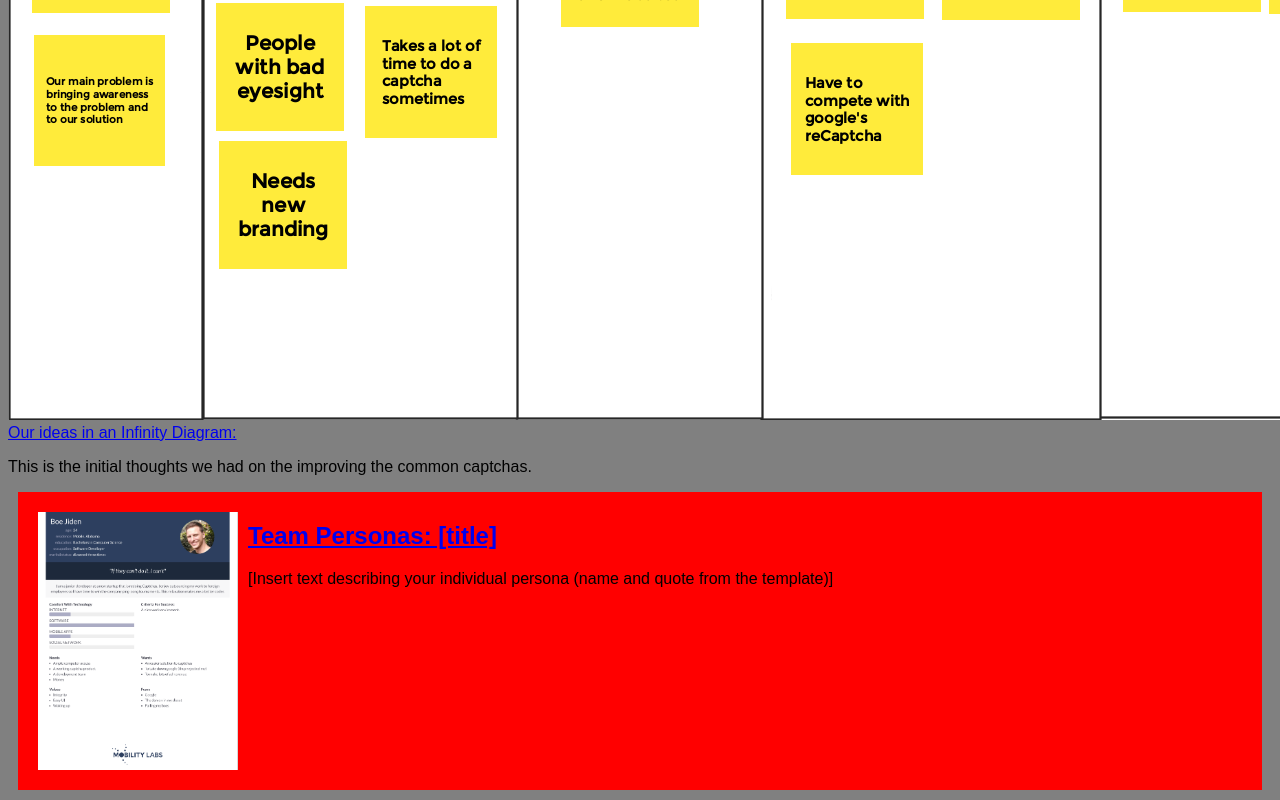
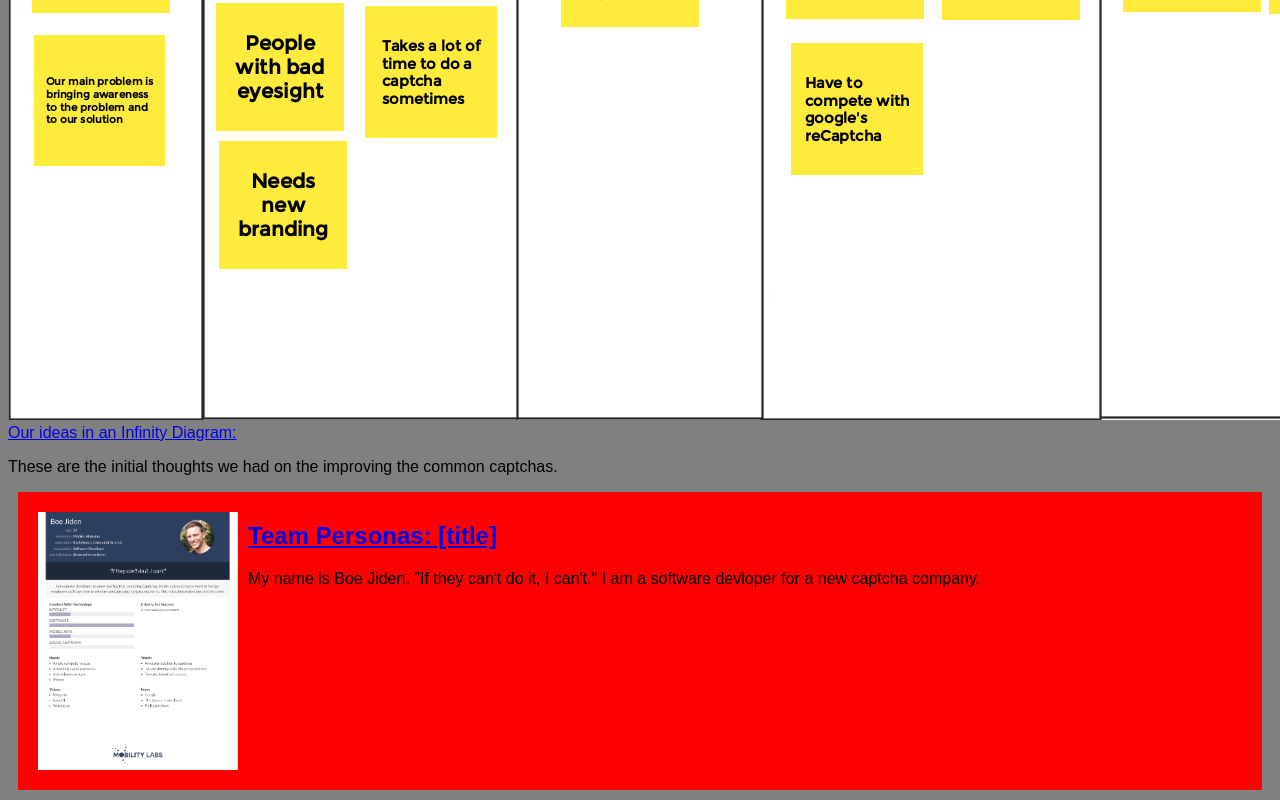
Before and after one commit to ethanhammer/ethanhammer.github.io, a plain HTML site: page index.html in a window 1280 px wide. Shown: the part 592-1392 px from the top of the page. Drawn offline with Linux system fonts and the light colour scheme.

Commit message:
Update index.html

```diff
--- a/index.html
+++ b/index.html
@@ -22,7 +22,7 @@
       <section class="details">
         <a href="files/affinitydocument.pdf">Our ideas in an Infinity Diagram:</a>
       <p>
-        This is the initial thoughts we had on the improving the common captchas.
+        These are the initial thoughts we had on the improving the common captchas.
       </p>
       </section>
     </section>
@@ -32,7 +32,7 @@
 <section class="assign-det">
 <a href="files/combined.pdf"><h2>Team Personas: [title]</h2></a>
 <p>
-[Insert text describing your individual persona (name and quote from the template)]
+My name is Boe Jiden. "If they can't do it, I can't." I am a software devloper for a new captcha company.
 </p>
 </section>
 </section>
```
